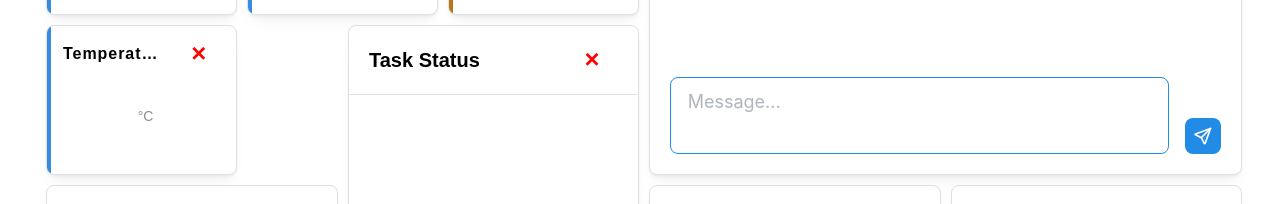
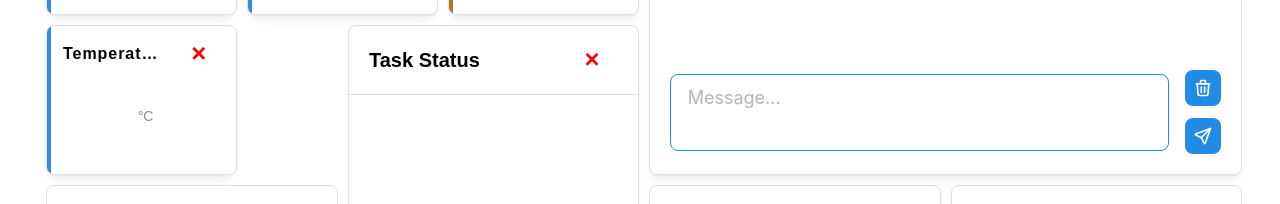
Before and after one commit to BRAIR-lab/orms_ui, a React (Create React App) app: page /executing in a window 1280 px wide. Shown: the part 561-765 px from the top of the page. Built offline with nearby package versions, Linux system fonts and the light colour scheme.

Commit message:
trash chat

```diff
--- a/src/modularInterface/chat.jsx
+++ b/src/modularInterface/chat.jsx
@@ -2,7 +2,7 @@ import { ActionIcon, Container, Card, Box, ScrollArea, Group, Textarea, Flex } f
 import { useState, useRef, useEffect } from "react"
 import ReactMarkdown, { Components } from "react-markdown"
 import TitleTile from "../components/TitleTile"
-import { IconSend } from "@tabler/icons-react"
+import { IconSend, IconTrash } from "@tabler/icons-react"
 import * as ROSLIB from "roslib";
 
 function Message({ children, isUser }) {
@@ -132,7 +132,18 @@ export function ChatToBaby({name, onClick, ros}) {
         } else {
           setLastAnswer((prev) => prev + feedback.partial_answer);
         }
-      }
+      },
+      function(error) {
+        setIsStreaming(false);
+        console.log(error)
+        try {
+          const jsonString = error.replace('GoalError: Action was aborted: ', '');
+          const data = JSON.parse(jsonString);
+          setLastAnswer(data.full_answer);
+        } catch (e) {
+          setLastAnswer(error);
+        }
+      },
     )
   }
 
@@ -180,7 +191,7 @@ export function ChatToBaby({name, onClick, ros}) {
       </ScrollArea>
 
       {/* Add message / footer */}
-      <Flex gap='md' align="flex-end">
+      <Flex gap='md' align="center">
         <Textarea
           placeholder="Message..."
           autoFocus minRows={2} maxRows={6} radius="md" autosize
@@ -198,9 +209,18 @@ export function ChatToBaby({name, onClick, ros}) {
             }
           }}
         />
-        <ActionIcon size="36" radius="md" onClick={addMessage} disabled={isStreaming}>
-          <IconSend size={20} />
-        </ActionIcon>
+        <Flex direction="column" gap="sm">
+          <ActionIcon size="36" radius="md" onClick={() => {
+              var goal = { question: "" }
+              // use askAction from state
+              askAction?.sendGoal?.(goal, (a)=>{setMessages([]), setLastAnswer('')}, (a)=>{})
+            }} disabled={isStreaming}>
+            <IconTrash size={20} />
+          </ActionIcon>
+          <ActionIcon size="36" radius="md" onClick={() => { addMessage(input); setInput(""); }} disabled={isStreaming}>
+            <IconSend size={20} />
+          </ActionIcon>
+        </Flex>
       </Flex>
 	</Card>
   )
```
